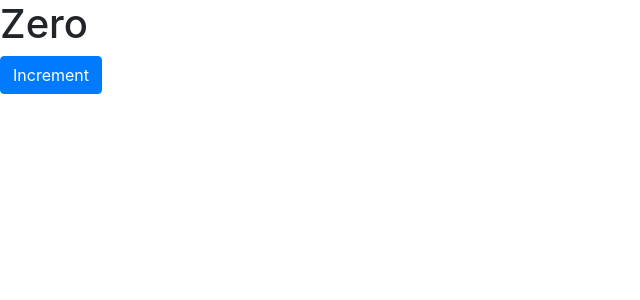
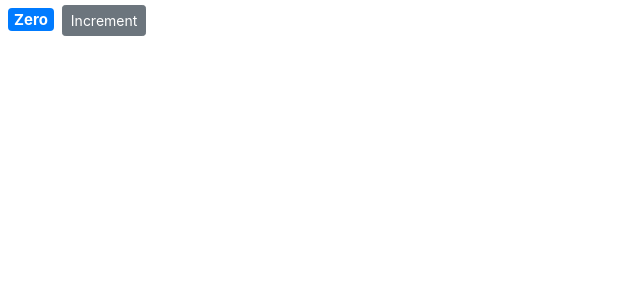
Before and after one commit to phubao1999/Learn-ReactJs, a React (Create React App) app in the folder react-app/: page / in a window 1280 px wide. Shown: the top 300 px of the page, without its empty margins (0-640 px from the left). Built offline with nearby package versions, Linux system fonts and the light colour scheme.

Commit message:
Using Style In Jsx

```diff
--- a/react-app/src/components/couter.jsx
+++ b/react-app/src/components/couter.jsx
@@ -4,18 +4,24 @@
     state = {
         count: 0
     };
+
+    styles = {
+        fontSize: '15px',
+        fontWeight: 'bold'
+    }
+
     render() {
         return (
             <React.Fragment>
-                <span>{this.formatCount()}</span>
-                <button className="btn btn-primary">Increment</button>
+                <span style={this.styles} className="badge badge-primary m-2">{this.formatCount()}</span>
+                <button className="btn btn-secondary btn-sm">Increment</button>
             </React.Fragment>
         );
     }
 
     formatCount(){
         const {count} = this.state;
-        return count === 0 ? <h1>Zero</h1> : count
+        return count === 0 ? 'Zero' : count
     }
 }
 
```
